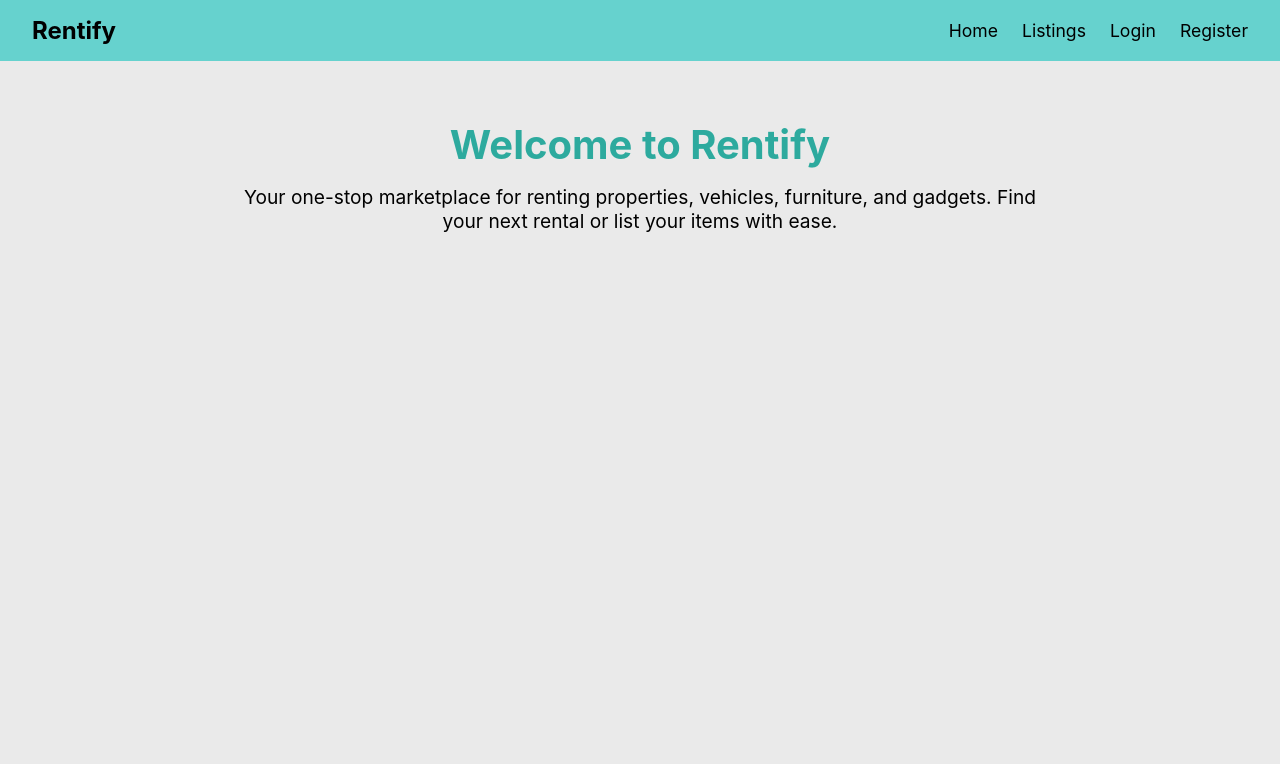
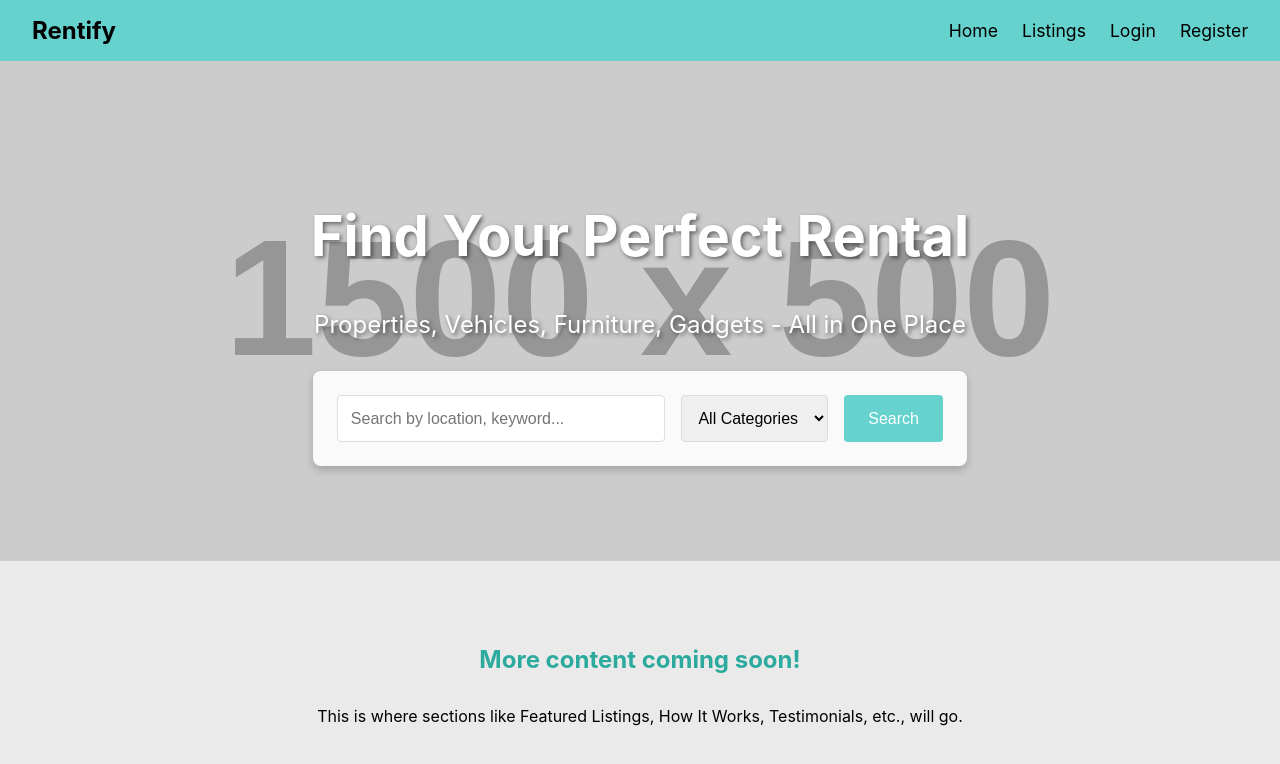
Before and after one commit to developer-yasir/Rentify, a React (Vite) app in the folder frontend/: page / in a window 1280 px wide. Shown: the top 764 px of the page. Built offline with nearby package versions, Linux system fonts and the light colour scheme.

Commit message:
feat: Implement homepage hero section with search and filter, and integrate with listings page

```diff
--- a/frontend/src/pages/HomePage.jsx
+++ b/frontend/src/pages/HomePage.jsx
@@ -1,31 +1,110 @@
-import React from 'react';
-import '../index.css'; // Import the main CSS file for color variables
+import React, { useState } from 'react';
+import { useNavigate } from 'react-router-dom';
+import '../index.css';
 
 function HomePage() {
+  const [searchQuery, setSearchQuery] = useState('');
+  const [category, setCategory] = useState('All');
+  const navigate = useNavigate();
+
+  const handleSearch = (e) => {
+    e.preventDefault();
+    navigate(`/listings?search=${searchQuery}&category=${category}`);
+  };
+
   return (
     <div style={{
-      padding: '2rem',
-      textAlign: 'center',
       backgroundColor: 'var(--light-background-color)',
-      minHeight: 'calc(100vh - 60px)' // Adjust based on Navbar height
+      color: 'var(--text-color)'
     }}>
-      <h1 style={{
-        color: 'var(--secondary-color)',
-        fontSize: '2.5rem',
-        marginBottom: '1rem'
+      {/* Hero Section */}
+      <section style={{
+        backgroundImage: 'url(https://via.placeholder.com/1500x500?text=Rentify+Hero)', // Placeholder image
+        backgroundSize: 'cover',
+        backgroundPosition: 'center',
+        height: '500px',
+        display: 'flex',
+        flexDirection: 'column',
+        justifyContent: 'center',
+        alignItems: 'center',
+        color: '#fff',
+        textAlign: 'center',
+        textShadow: '2px 2px 4px rgba(0,0,0,0.5)'
       }}>
-        Welcome to Rentify
-      </h1>
-      <p style={{
-        color: 'var(--text-color)',
-        fontSize: '1.2rem',
-        maxWidth: '800px',
-        margin: '0 auto'
+        <h1 style={{
+          fontSize: '3.5rem',
+          marginBottom: '1rem'
+        }}>
+          Find Your Perfect Rental
+        </h1>
+        <p style={{
+          fontSize: '1.5rem',
+          marginBottom: '2rem'
+        }}>
+          Properties, Vehicles, Furniture, Gadgets - All in One Place
+        </p>
+        <form onSubmit={handleSearch} style={{
+          display: 'flex',
+          gap: '1rem',
+          backgroundColor: 'rgba(255,255,255,0.9)',
+          padding: '1.5rem',
+          borderRadius: '8px',
+          boxShadow: '0 4px 8px rgba(0,0,0,0.2)'
+        }}>
+          <input
+            type="text"
+            placeholder="Search by location, keyword..."
+            value={searchQuery}
+            onChange={(e) => setSearchQuery(e.target.value)}
+            style={{
+              padding: '0.8rem',
+              borderRadius: '4px',
+              border: '1px solid #ddd',
+              fontSize: '1rem',
+              width: '300px'
+            }}
+          />
+          <select
+            value={category}
+            onChange={(e) => setCategory(e.target.value)}
+            style={{
+              padding: '0.8rem',
+              borderRadius: '4px',
+              border: '1px solid #ddd',
+              fontSize: '1rem'
+            }}
+          >
+            <option value="All">All Categories</option>
+            <option value="Property">Property</option>
+            <option value="Vehicle">Vehicle</option>
+            <option value="Furniture">Furniture</option>
+            <option value="Gadget">Gadget</option>
+          </select>
+          <button type="submit" style={{
+            padding: '0.8rem 1.5rem',
+            borderRadius: '4px',
+            border: 'none',
+            backgroundColor: 'var(--primary-color)',
+            color: '#fff',
+            fontSize: '1rem',
+            cursor: 'pointer',
+            transition: 'background-color 0.3s ease'
+          }}>
+            Search
+          </button>
+        </form>
+      </section>
+
+      {/* Placeholder for other sections */}
+      <section style={{
+        padding: '4rem 2rem',
+        textAlign: 'center'
       }}>
-        Your one-stop marketplace for renting properties, vehicles, furniture, and gadgets.
-        Find your next rental or list your items with ease.
-      </p>
-      {/* Add search bar and filters here later */}
+        <h2 style={{ color: 'var(--secondary-color)', marginBottom: '2rem' }}>
+          More content coming soon!
+        </h2>
+        <p>This is where sections like Featured Listings, How It Works, Testimonials, etc., will go.</p>
+      </section>
     </div>
   );
 }
--- a/frontend/src/pages/ListingsPage.jsx
+++ b/frontend/src/pages/ListingsPage.jsx
@@ -1,5 +1,6 @@
 import React, { useEffect, useState } from 'react';
 import axios from 'axios';
+import { useLocation } from 'react-router-dom';
 import '../index.css';
 
 function ListingsPage() {
@@ -7,10 +8,28 @@ function ListingsPage() {
   const [loading, setLoading] = useState(true);
   const [error, setError] = useState(null);
 
+  const location = useLocation();
+  const queryParams = new URLSearchParams(location.search);
+  const searchQuery = queryParams.get('search') || '';
+  const category = queryParams.get('category') || 'All';
+
   useEffect(() => {
     const fetchListings = async () => {
       try {
-        const { data } = await axios.get('/api/listings');
+        // Construct query string for API call
+        let queryString = '/api/listings';
+        const params = [];
+        if (searchQuery) {
+          params.push(`search=${searchQuery}`);
+        }
+        if (category && category !== 'All') {
+          params.push(`category=${category}`);
+        }
+        if (params.length > 0) {
+          queryString += `?${params.join('&')}`;
+        }
+
+        const { data } = await axios.get(queryString);
         setListings(data);
         setLoading(false);
       } catch (err) {
@@ -22,7 +41,7 @@ function ListingsPage() {
     };
 
     fetchListings();
-  }, []);
+  }, [searchQuery, category]); // Re-fetch when search query or category changes
 
   return (
     <div style={{
```
Also changed, not shown: 1 other file (tests, documents, lock files or other folders).
